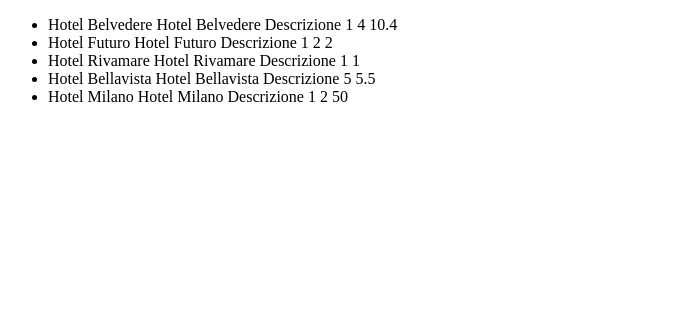
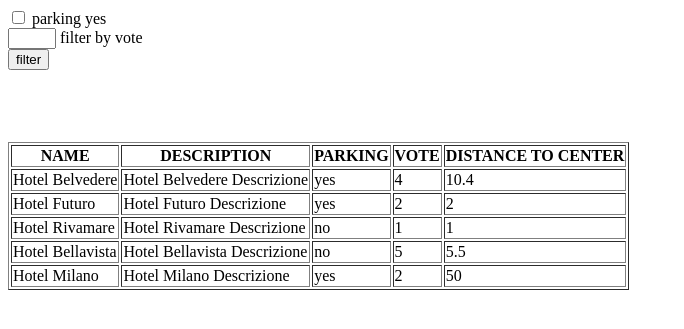
Before and after one commit to yusef02/php-hotel, a PHP site: page / in a window 1280 px wide. Shown: the top 329 px of the page, without its empty margins (0-684 px from the left). Run offline with PHP 8.4, Linux system fonts and the light colour scheme.

Commit message:
aggiunto form metodo get per  filtrare hotel con parcheggi

```diff
--- a/index.php
+++ b/index.php
@@ -10,16 +10,41 @@ require_once './main.php';
   <title>hotel db</title>
 </head>
 <body>
-  <ul>
+
+
+  <form  method='GET'>
+    <input type="checkbox" name="check_parking" id="check_parking" <?php if($filter_parking) echo 'checked' ?>>
+    <label for="check_parking">parking yes</label> <br>
+
+    <input type='number' name="vote" id="vote" min="1" max="5">
+    <label for="vote">filter by vote</label><br>
+
+    <button type="submit">filter</button>
+  </form>
+  <br>
+  <br>
+  <br>
+  <br>
+  <table border='1px'>
+    <thead>
+      <th>NAME</th>
+      <th>DESCRIPTION</th>
+      <th>PARKING</th>
+      <th>VOTE</th>
+      <th>DISTANCE TO CENTER</th>
+    </thead>
     <?php foreach($hotels as $hotel): ?>
-      <li>
-        <?= $hotel['name'] ?>
-        <?= $hotel['description'] ?>
-        <?= $hotel['parking'] ?>
-        <?= $hotel['vote'] ?>
-        <?= $hotel['distance_to_center'] ?>
-      </li>
-      <?php endforeach; ?>
-  </ul>
+    <tbody>
+      <tr>
+        <td><?= $hotel['name'] ?></td>
+        <td><?= $hotel['description'] ?></td>
+        <td><?= $hotel['parking'] ? 'yes': 'no' ?></td>
+        <td><?= $hotel['vote'] ?></td>
+        <td><?= $hotel['distance_to_center'] ?></td>
+      </tr>
+    </tbody>
+    <?php endforeach; ?>
+  </table>
+
 </body>
 </html>
--- a/main.php
+++ b/main.php
@@ -41,6 +41,11 @@
 
 
 
+  $filter_parking = $_GET['check_parking'] ?? '';
+  $filter_vote = $_GET['vote'] ?? '';
+
+  if($filter_parking) $hotels=array_filter($hotels, fn($hotel) => $hotel['parking']);
+
 
 
 ?>
```
